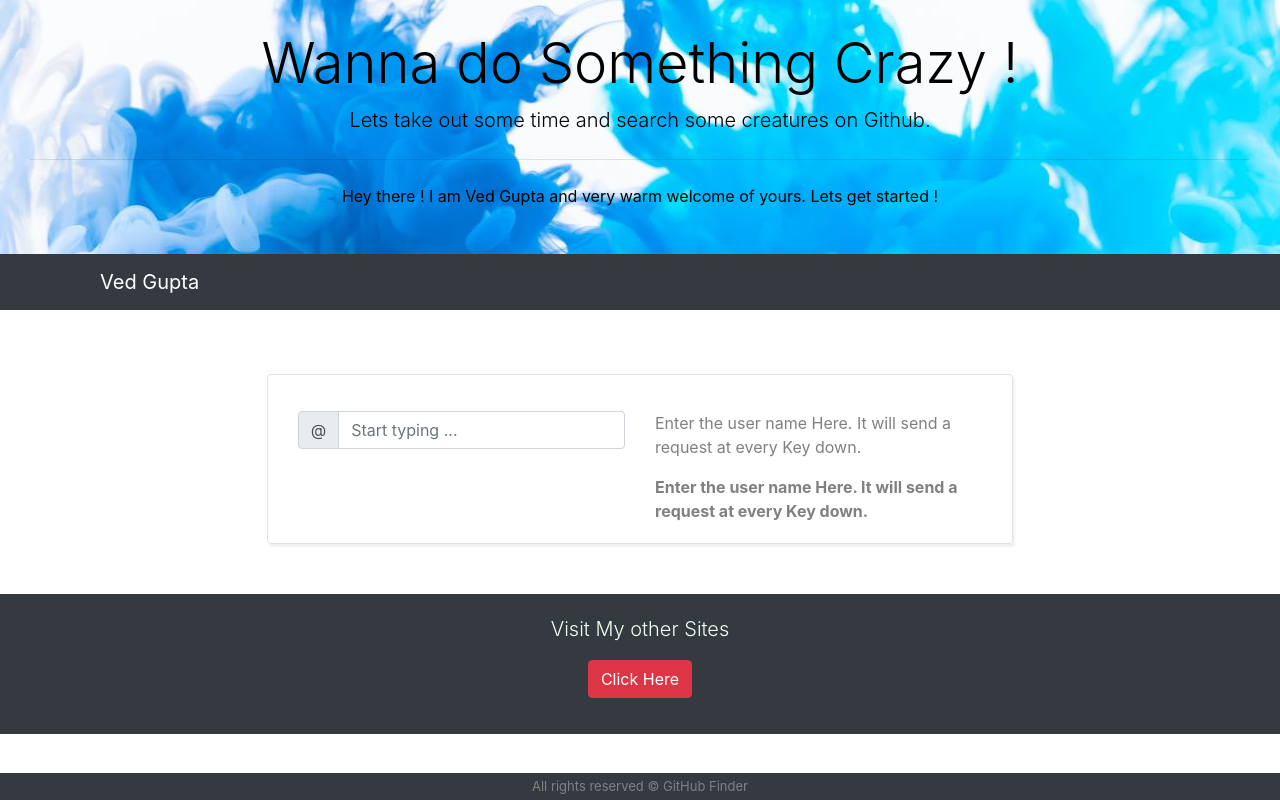
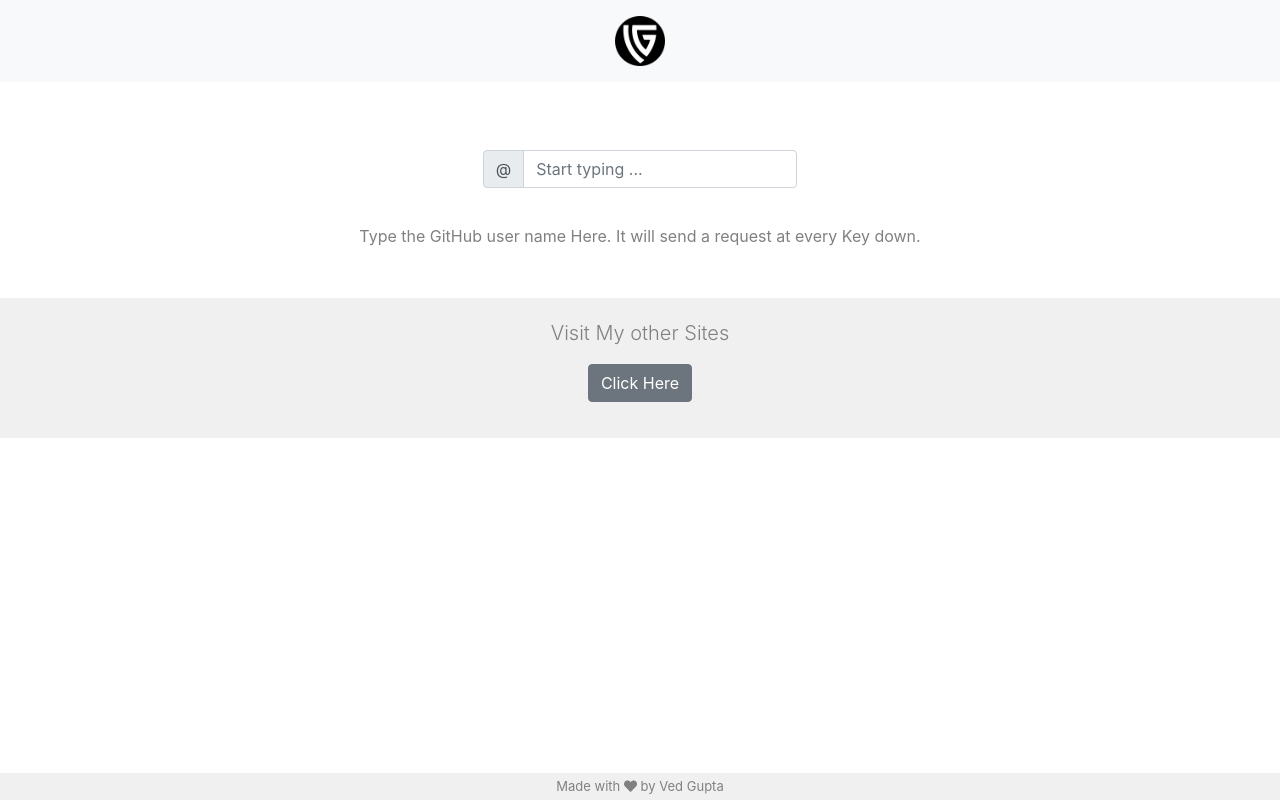
Before and after one commit to vedgupta789/Github-finder, a plain HTML site: page index.html in a window 1280 px wide. Drawn offline with nearby package versions, Linux system fonts and the light colour scheme.

Commit message:
Logo Added

```diff
--- a/app.js
+++ b/app.js
@@ -1,5 +1,9 @@
 const github = new Github;
 const ui = new UI;
+const authorName = document.querySelector('#author');
+authorName.addEventListener('click', e => {
+    displayProfile('vedgupta789');
+});
 const searchText = document.querySelector('#usertext');
 searchText.addEventListener('keyup', e => {
     const userText = e.target.value;
--- a/index.html
+++ b/index.html
@@ -7,21 +7,21 @@
     <link rel="stylesheet" href="https://maxcdn.bootstrapcdn.com/bootstrap/4.0.0/css/bootstrap.min.css"
     integrity="sha384-Gn5384xqQ1aoWXA+058RXPxPg6fy4IWvTNh0E263XmFcJlSAwiGgFAW/dAiS6JXm" crossorigin="anonymous">
     <title>GitHub Finder</title>
+    <link rel="stylesheet" href="https://use.fontawesome.com/releases/v5.7.0/css/all.css" integrity="sha384-lZN37f5QGtY3VHgisS14W3ExzMWZxybE1SJSEsQp9S+oqd12jhcu+A56Ebc1zFSJ" crossorigin="anonymous">
+    <link rel="icon" href="images/vglogo.png" sizes="192x192">
+    <link rel="apple-touch-icon" href="images/vglogo.png">
+    <meta name="msapplication-TileImage" content="images/vglogo.png">
 </head>
 <body>
-    <div class="text-center"  id="header">
-        <h3 class="display-4 ">Wanna do Something Crazy !</h3>
-        <p class="lead">Lets take out some time and search some creatures on Github.</p>
-        <hr class="my-4">
-        <p>Hey there ! I am Ved Gupta and very warm welcome of yours. Lets get started !</p>
-    </div>
-    <nav class="navbar navbar-expand-sm bg-dark navbar-dark sticky-top mb-3">
-        <div class="container">
-            <a class="navbar-brand col-sm-4" href="#">Ved Gupta</a>
-        </div>
-    </nav><br><br>
-    <div class=" userSearch row col-sm-7 m-auto">
-        <div class="col-sm-6 mt-3">
+    <nav class="navbar navbar-expand-sm bg-light justify-content-center">
+        <ul class="navbar-nav">
+            <li class="nav-item">
+                <a class="nav-link" href="#"><img src="images/vglogo.png" alt="Ved Gupta" width="50"></a>
+            </li>
+        </ul>
+      </nav><br><br>
+    <div class=" userSearch row ">
+        <div class="mt-3 m-auto">
             <form >
                 <div class="input-group">
                     <div class="input-group-prepend">
@@ -31,20 +31,18 @@
                 </div>
             </form>
         </div>
-        <div class="col-sm-6 mt-3" id='p'>
-            <p>Enter the user name Here. It will send a request at every Key down.</p>
-            <b>Enter the user name Here. It will send a request at every Key down.</b>
-        </div>
-
+    </div>
+    <div class="row mt-3" id='p'>
+        <p class="m-auto">Type the GitHub user name Here. It will send a request at every Key down.</p>
     </div>
     <div id="profile" class="container" style="margin-bottom: 50px;margin-top: 20px;"></div>
     <div class="bottom">
         <p class="lead">Visit My other Sites</p>
         <p class="lead">
-            <a class="btn btn-danger" href="http://managelawaffairs.000webhostapp.com/" target="_blank" role="button">Click Here</a>
+            <a class="btn btn-secondary" href="http://managelawaffairs.000webhostapp.com/" target="_blank" role="button">Click Here</a>
         </p>
     </div>
-    <footer class="p-1 fixed-bottom text-center " id='footer' >All rights reserved &copy; GitHub Finder </footer>
+    <footer class="p-1 fixed-bottom text-center " id='footer' >Made with <span><i class="fa fa-heart"></i></span> by <span id="author">Ved Gupta</span></footer>
 
     <script src="https://code.jquery.com/jquery-3.2.1.slim.min.js" integrity="sha384-KJ3o2DKtIkvYIK3UENzmM7KCkRr/rE9/Qpg6aAZGJwFDMVNA/GpGFF93hXpG5KkN" crossorigin="anonymous"></script>
     <script src="https://cdnjs.cloudflare.com/ajax/libs/popper.js/1.12.9/umd/popper.min.js" integrity="sha384-ApNbgh9B+Y1QKtv3Rn7W3mgPxhU9K/ScQsAP7hUibX39j7fakFPskvXusvfa0b4Q" crossorigin="anonymous"></script>
--- a/style.css
+++ b/style.css
@@ -1,17 +1,8 @@
 .userSearch{
-    border: 1px solid rgb(226, 226, 226);
-    border-radius: 4px;
+    /* border: 1px solid rgb(226, 226, 226); */
+    /* border-radius: 4px; */
     padding: 20px;
-    box-shadow: 2px 3px 2px rgba(117, 116, 116, 0.1);
-}
-#header{
-    color: black;
-    padding: 30px ;
-    /* background-image: linear-gradient(whitesmoke,  #343a40); */
-    background-image: url('bgimg.jpg');
-    background-repeat: no-repeat;
-    background-attachment: fixed;
-    background-position: center right;
+    /* box-shadow: 2px 3px 2px rgba(117, 116, 116, 0.1); */
 }
 .img-fluid{
     padding: 10%;
@@ -21,26 +12,34 @@
     text-decoration: none;
     /* padding-bottom: 10px; */
     color: black;
+    padding:5px;
 }
 .repo-link:hover{
     text-decoration: none;
-    border-right: 5px solid black;
+    border-left: 5px solid black;
     font-weight: bolder;
+    transition: 0.2s ease;
 }
 .card:hover{
     box-shadow: 0px 0px  10px  rgba(0,0,0,0.2);
+    transition: 0.2s ease;
 }
 #p{
     color:grey;
+    padding: 0px 20px 0px 20px;
+    text-align: center;
 }
 #footer{
-    background-color: #343a40;
+    background-color: rgb(240, 240, 240);
     font-size: small;
     color: grey;
 }
 .bottom{
-    background-color: #343a40;
-    color: honeydew;
+    background-color: rgb(240, 240, 240);
+    color: grey;
     text-align: center;
     padding: 20px;
 }
+#author{
+    cursor:pointer;
+}
```
Also changed, not shown: images/vglogo.png (added).
